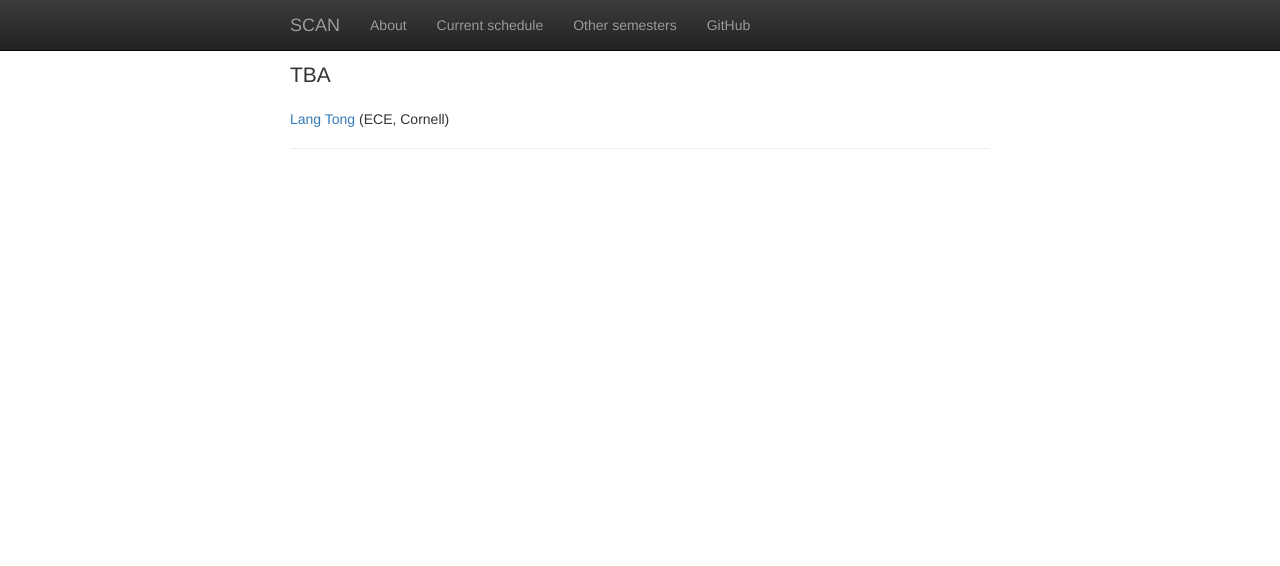
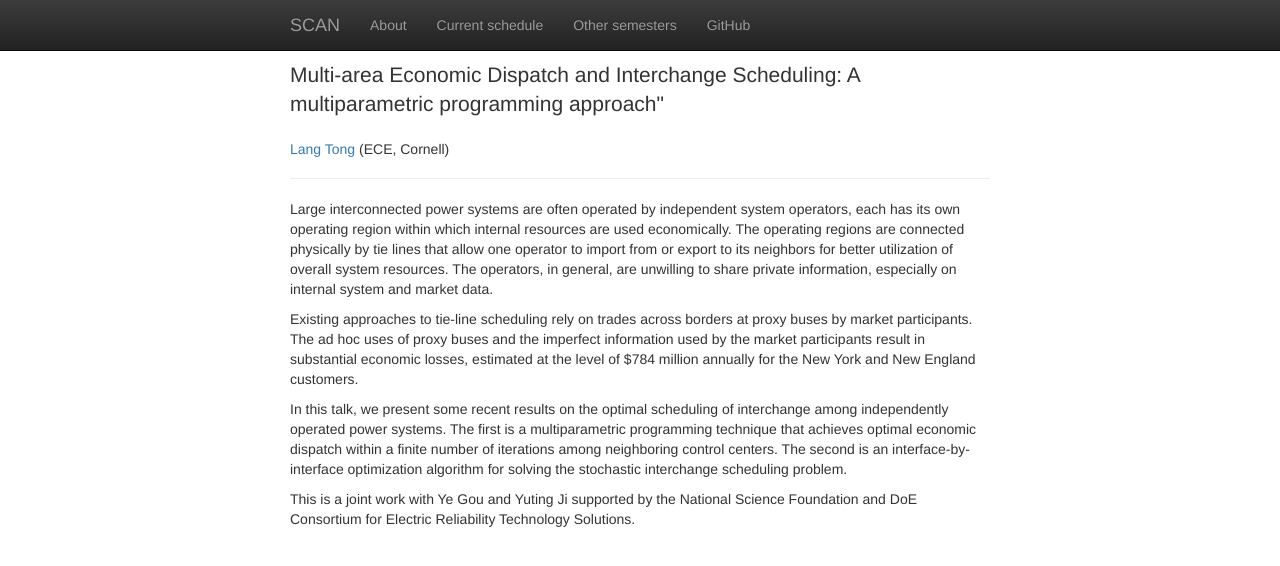
Before and after one commit to cornell-scan/cornell-scan.github.io, a Jekyll site: the page built from _posts/2016-08-29-tong.md, in a window 1280 px wide. Shown: the top 566 px of the page. Built offline with Jekyll 4.4.1, drawn with Linux system fonts in a browser that asks for light colours; nearby versions of some CDN libraries.

Commit message:
Title and abstract for Lang Tong.

```diff
--- a/_posts/2016-08-29-tong.md
+++ b/_posts/2016-08-29-tong.md
@@ -1,7 +1,34 @@
 ---
-title: TBA
+title: |
+  Multi-area Economic Dispatch and Interchange Scheduling:
+  A multiparametric programming approach"
 speaker:
   name: Lang Tong
   affil: ECE, Cornell
   url: https://people.ece.cornell.edu/ltong/
 ---
+
+Large interconnected power systems are often operated by independent
+system operators, each has its own operating region within which
+internal resources are used economically. The operating regions are
+connected physically by tie lines that allow one operator to import from
+or export to its neighbors for better utilization of overall system
+resources. The operators, in general, are unwilling to share private
+information, especially on internal system and market data.
+
+Existing approaches to tie-line scheduling rely on trades across borders
+at proxy buses by market participants. The ad hoc uses of proxy buses
+and the imperfect information used by the market participants result in
+substantial economic losses, estimated at the level of $784 million
+annually for the New York and New England customers.
+
+In this talk, we present some recent results on the optimal scheduling
+of interchange among independently operated power systems.  The first is
+a multiparametric programming technique that achieves optimal economic
+dispatch within a finite number of iterations among neighboring control
+centers.  The second is an interface-by-interface optimization algorithm
+for solving the stochastic interchange scheduling problem.
+
+This is a joint work with Ye Gou and Yuting Ji supported by the National
+Science Foundation and DoE Consortium for Electric Reliability
+Technology Solutions.
```
